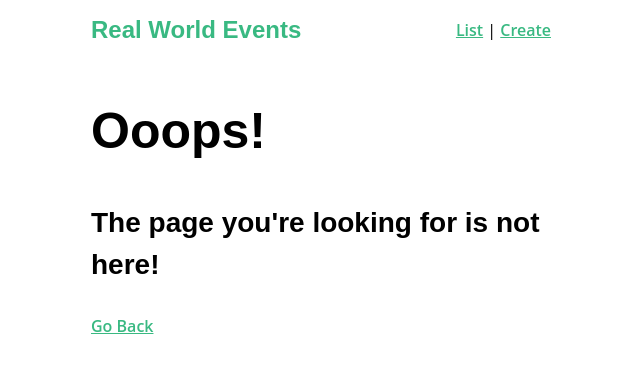
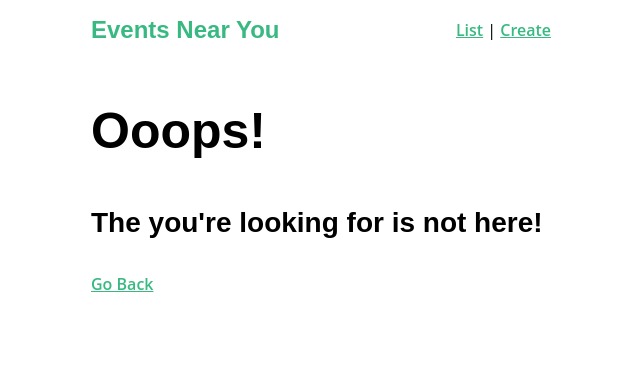
Before and after one commit to lucaskeys/vue_events_with_vuex, a Vue app: page /404 in a window 1280 px wide. Shown: the top 370 px of the page, without its empty margins (319-959 px from the left). Built offline with nearby package versions, Linux system fonts and the light colour scheme; data requests are answered from the project's data file.

Commit message:
Add network error page

```diff
--- a/src/components/NavBar.vue
+++ b/src/components/NavBar.vue
@@ -1,6 +1,6 @@
 <template>
   <div id="nav" class="nav">
-    <router-link to="/" class="brand">Real World Events</router-link>
+    <router-link to="/" class="brand">Events Near You</router-link>
     <nav>
       <router-link :to="{ name: 'event-list' }">List</router-link> |
       <router-link :to="{ name: 'event-create' }">Create</router-link>
--- a/src/router/index.js
+++ b/src/router/index.js
@@ -6,6 +6,7 @@ import EventShow from '@/views/EventShow.vue'
 import NProgress from 'nprogress'
 import store from '@/store'
 import NotFound from '@/views/NotFound.vue'
+import NetworkIssue from '@/views/NetworkIssue.vue'
 Vue.use(VueRouter)
 
   const routes = [
@@ -24,6 +25,12 @@ Vue.use(VueRouter)
       store.dispatch('event/fetchEvent', to.params.id).then((event) => {
         to.params.event = event
         next()
+      }).catch(error => {
+        if(error.response && error.response.status == 404) {
+          next({name: '404', params: {resource: 'event'}})
+        } else {
+          next({name: 'network-issue'})
+        }
       })
     }
   },
@@ -35,11 +42,17 @@ Vue.use(VueRouter)
   {
     path: '/404',
     name: '404',
-    component: NotFound
+    component: NotFound,
+    props: true
+  },
+  {
+    path: '/network-issue',
+    name: 'network-issue',
+    component: NetworkIssue,
   },
   {
     path: '*',
-    redirect: {name: '404'}
+    redirect: {name: '404', params: {resource: 'page'}}
   }
 ]
 
--- a/src/services/EventService.js
+++ b/src/services/EventService.js
@@ -8,7 +8,9 @@ const apiClient = axios.create({
   headers: {
     Accept: 'application/json',
     'Content-Type': 'application/json'
-  }
+  },
+  timeout: 10000
+  // throws an error if the API call takes longer than 10sec
 })
 
 apiClient.interceptors.request.use(config => {
--- a/src/store/modules/event.js
+++ b/src/store/modules/event.js
@@ -57,7 +57,7 @@ createEvent({commit, dispatch}, payload) {
     throw error
   })
 },
-fetchEvent({commit, dispatch, getters}, id) {
+fetchEvent({commit, getters}, id) {
   // Existing getter below that looks at our events array - so we can call this getter first to see if it finds the event without having to make another API call - if found, commit mutation, if not, make API call
   let event = getters.getEventById(id)
   if(event) {
@@ -70,13 +70,6 @@ fetchEvent({commit, dispatch, getters}, id) {
       commit('SET_EVENT', response.data)
       return response.data
           // returns response from action so that it can be passed in as a prop in the actions thats called in route guard
-    }).catch(error => {
-      const notification = {
-        type: 'error',
-        message: 'There was a problem fetching event: ' + error.message
-      }
-      dispatch('notification/add', notification, {root: true})
-      // allows you to go to the root store, and run the add action
     })
   }
 }
--- /dev/null
+++ b/src/views/NetworkIssue.vue
@@ -0,0 +1,17 @@
+<template>
+  <div>
+    <h1>Uh-Oh!</h1>
+    <h3>It looks like you're experiencing some network issues, please try again</h3>
+    <router-link :to="{name: 'event-list'}">or go back to the home page</router-link>
+  </div>
+</template>
+
+<script>
+export default {
+
+}
+</script>
+
+<style>
+
+</style>
--- a/src/views/NotFound.vue
+++ b/src/views/NotFound.vue
@@ -1,14 +1,14 @@
 <template>
   <div class="container">
     <h1>Ooops!</h1>
-    <h3>The page you're looking for is not here!</h3>
+    <h3>The {{resource}} you're looking for is not here!</h3>
     <router-link :to="{name: 'event-list'}">Go Back</router-link>
   </div>
 </template>
 
 <script>
 export default {
-
+  props: ['resource']
 }
 </script>
 
```
